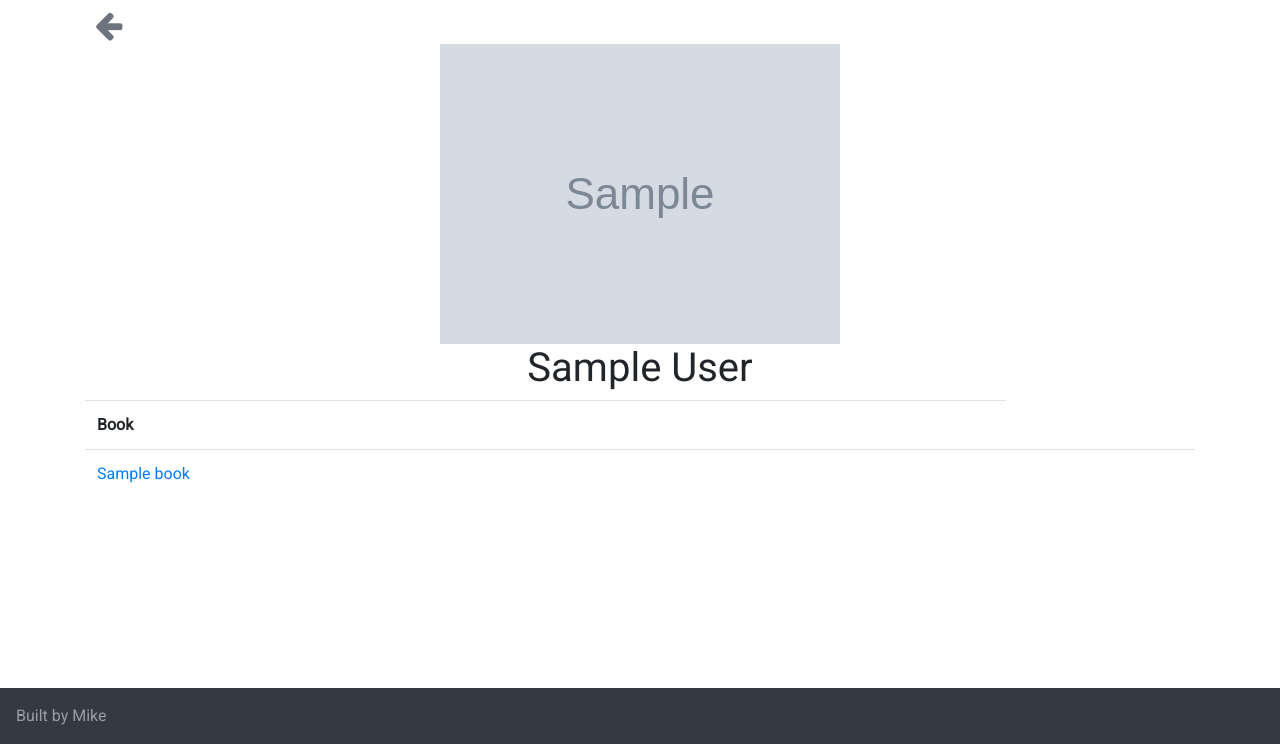
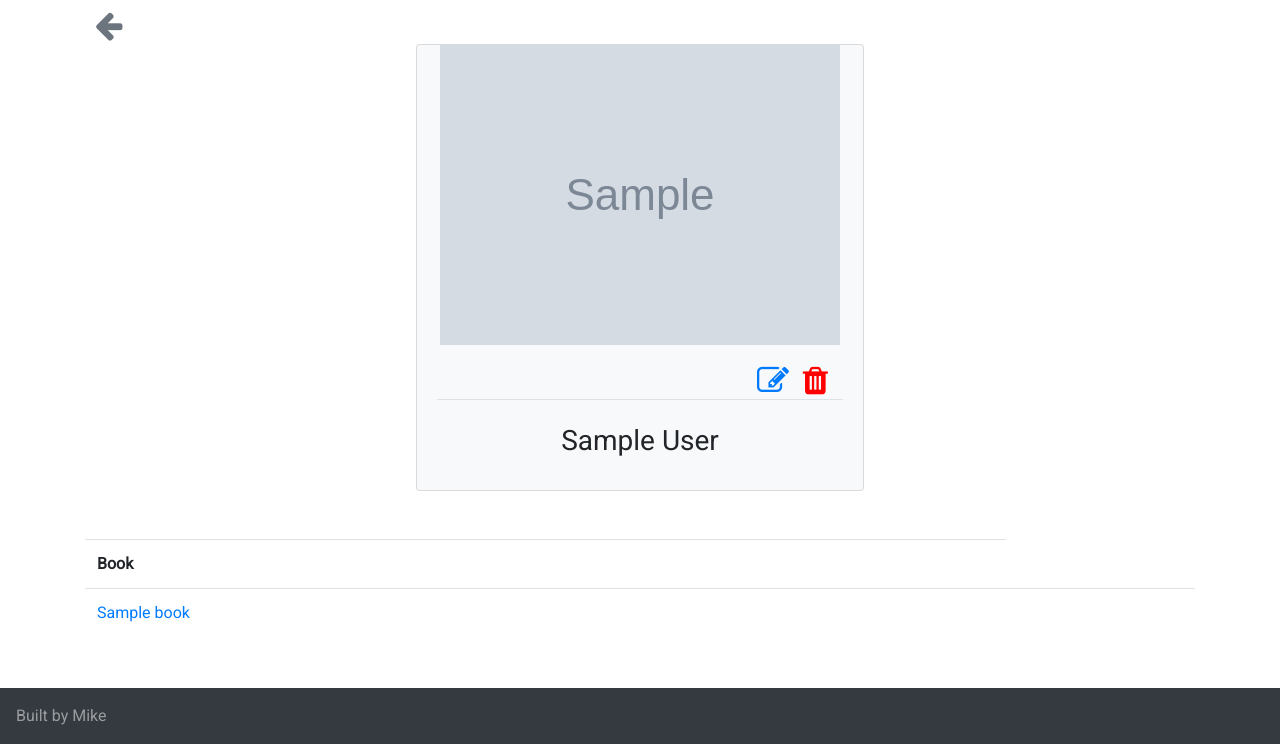
Before and after one commit to mike-jolliffe/free_books, a Django app: page /authors/1 in a window 1280 px wide. Shown: the part 56-800 px from the top of the page. Run offline with Django 3.2, Linux system fonts and the light colour scheme; tables that the repository leaves empty hold one stand-in row (values such as "Sample post"); grey boxes marked "Sample" are stand-in pictures; some libraries are stand-ins or nearby versions.

Commit message:
add update/delete on author and location

```diff
--- a/pages/templates/author_detail.html
+++ b/pages/templates/author_detail.html
@@ -4,10 +4,21 @@
   <div>
     <a href="{% url 'authors' %}" style="margin-left: 10px; color: #6c757d;"><i class="fa fa-arrow-left fa-2x"></i></a>
   </div>
-  {% if author.authorImage %}
-    <img src="{{ author.authorImage.url }}" width="400" alt="Photo of author" class="img-fluid mx-auto d-block">
-  {% endif %}
-  <h1 class="text-center">{{ author }}</h1>
+  <div class="card bg-light mb-5 mx-auto" style="max-width: 28rem;">
+    {% if author.authorImage %}
+      <img src="{{ author.authorImage.url }}" width="400" alt="Photo of author" class="img-fluid mx-auto d-block">
+    {% endif %}
+    <div class="card-body">
+        <div class="col-lg-12 border-bottom" style="overflow: hidden;">
+            <div class="float-right">
+                <a href="{% url 'author-update-form' author.id %}"><i class="fa fa-edit fa-2x" style="margin-right: 10px;" aria-hidden="true"></i></a>
+                <a href="{% url 'author-delete-form' author.id %}"><i class="fa fa-trash fa-2x" aria-hidden="true" style="color: red"></i></a>
+            </div>
+        </div>
+        <br>
+        <h3 class="card-title text-center">{{ author }}</h3>
+    </div>
+  </div>
   <table class="table table-hover">
     {% if author.books.all %}
     <th>Book</th>
```
Also changed, not shown: pages/templates/book_detail.html (+7 -1 lines), pages/templates/location_detail.html (+18 -6 lines).
